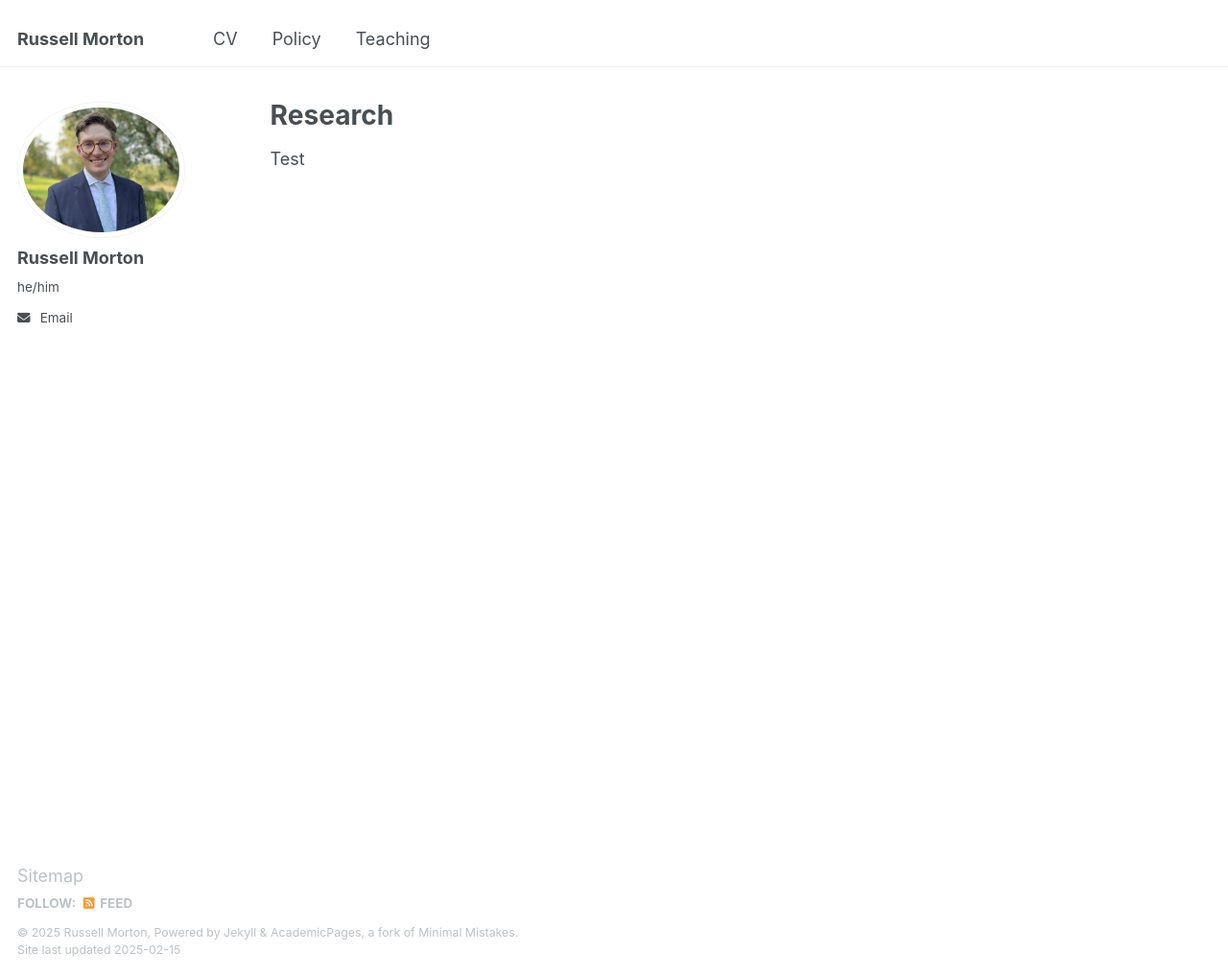
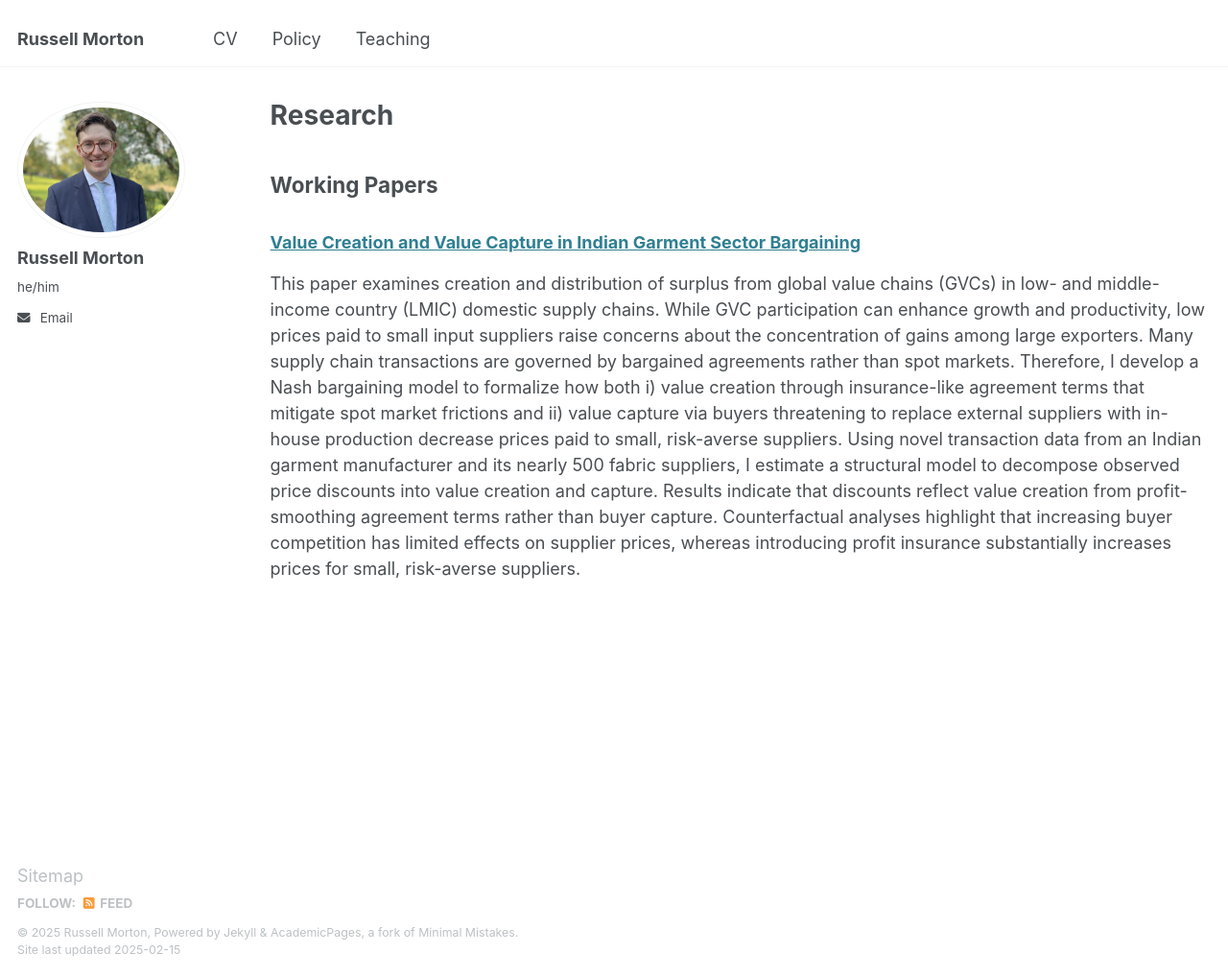
Before and after one commit to rpmorton/rpmorton.github.io, a Jekyll site: the page built from _pages/research.md, in a window 1280 px wide and 1018 px high. Shown: the whole window at 96% size. Built offline with Jekyll 4.4.1, drawn with Linux system fonts in a browser that asks for light colours.

Commit message:
Update research.md

```diff
--- a/_pages/research.md
+++ b/_pages/research.md
@@ -4,4 +4,8 @@ title: "Research"
 permalink: /research/
 author_profile: true
 ---
-Test
+## Working Papers
+
+### [Value Creation and Value Capture in Indian Garment Sector Bargaining](https://drive.google.com/file/d/1SpxGm7bKFBeSrq-szBUWVIQKxTBr8SeM/view?usp=drive_link)
+
+This paper examines creation and distribution of surplus from global value chains (GVCs) in low- and middle-income country (LMIC) domestic supply chains. While GVC participation can enhance growth and productivity, low prices paid to small input suppliers raise concerns about the concentration of gains among large exporters. Many supply chain transactions are governed by bargained agreements rather than spot markets. Therefore, I develop a Nash bargaining model to formalize how both i) value creation through insurance-like agreement terms that mitigate spot market frictions and ii) value capture via buyers threatening to replace external suppliers with in-house production decrease prices paid to small, risk-averse suppliers. Using novel transaction data from an Indian garment manufacturer and its nearly 500 fabric suppliers, I estimate a structural model to decompose observed price discounts into value creation and capture. Results indicate that discounts reflect value creation from profit-smoothing agreement terms rather than buyer capture. Counterfactual analyses highlight that increasing buyer competition has limited effects on supplier prices, whereas introducing profit insurance substantially increases prices for small, risk-averse suppliers.
```
